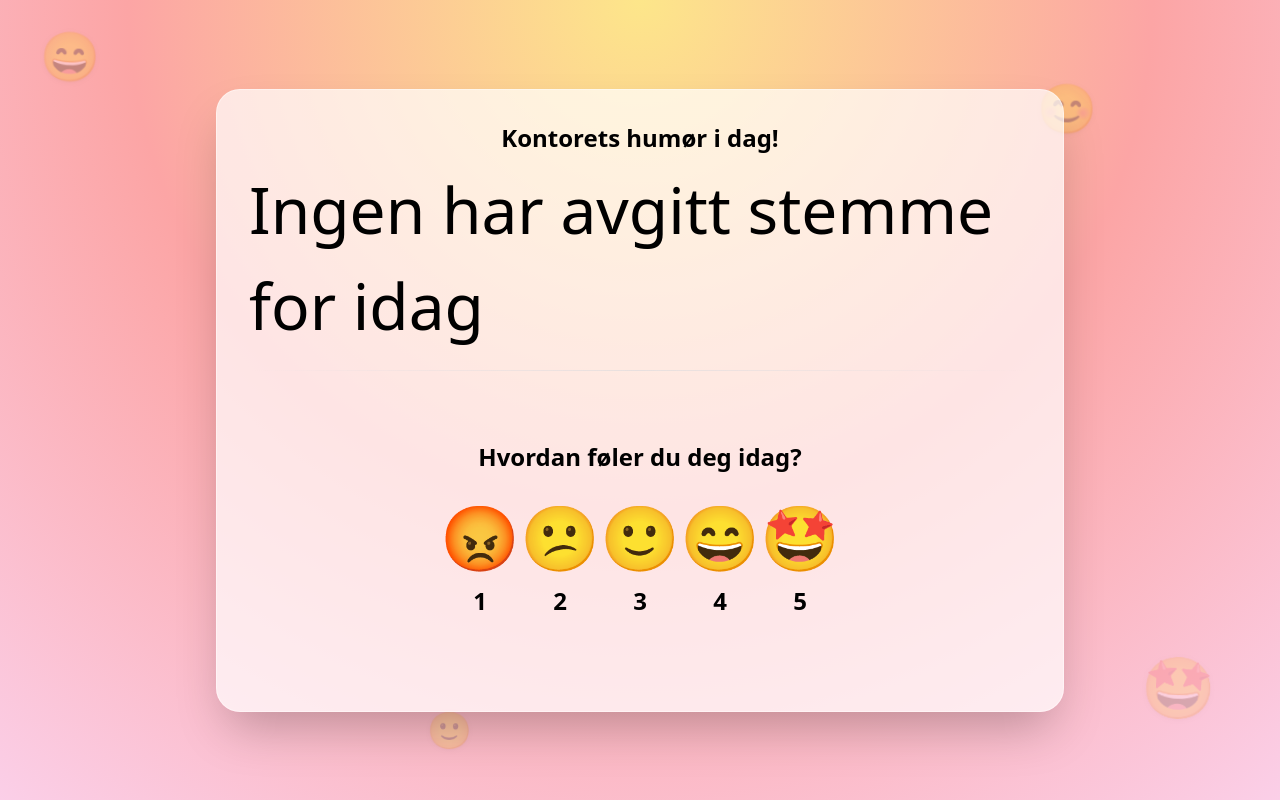
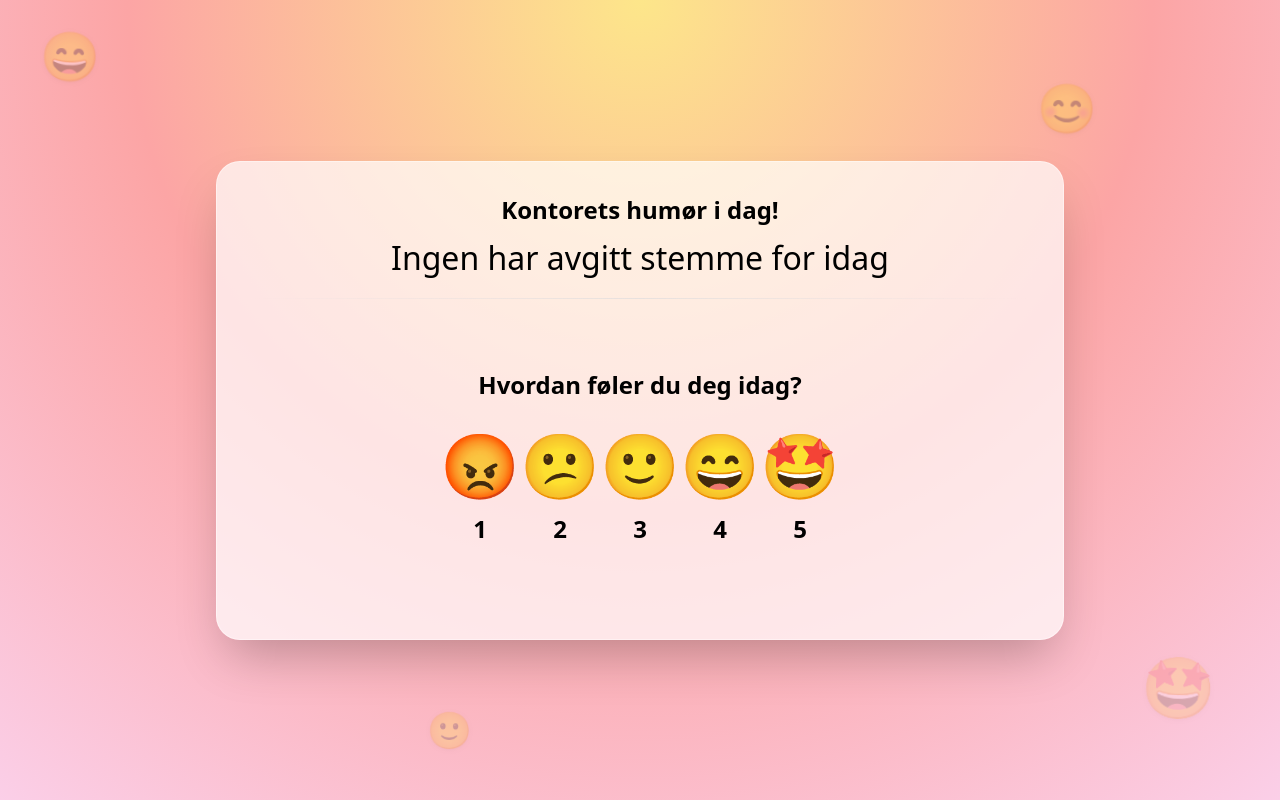
Before and after one commit to FelixAL07/repo, a SvelteKit app: page / in a window 1280 px wide. Built offline with nearby package versions, Linux system fonts and the light colour scheme.

Commit message:
feat: initialize mood variable and add conditional rendering for mood display in TodaysMood component

```diff
--- a/src/components/TodaysMood.svelte
+++ b/src/components/TodaysMood.svelte
@@ -1,12 +1,20 @@
 <script lang="ts">
     import { currentMood } from "../services/moodService";
     import { todaysMood } from "../stores/store";
-    $: mood = currentMood($todaysMood)
+    let mood: string = "";
+    $: mood = currentMood($todaysMood);
 </script>
 
 <div class="flex items-center justify-center gap-1 sm:gap-2 flex-col">
     <h1 class="text-2xl font-bold">Kontorets humør i dag!</h1>
-    <span class="text-[3rem] sm:text-[4rem] transition-all duration-300 ease-out hover:scale-110 hover:opacity-90 cursor-pointer flex items-center justify-center">
-        {mood}
-    </span>
+   <!-- Smaller text if it isnt any votes yet -->
+    {#if mood === "Ingen har avgitt stemme for idag"}
+        <span class="text-[1rem] sm:text-[2rem] transition-all duration-300 ease-out hover:scale-110 hover:opacity-90 cursor-pointer flex items-center justify-center">
+            {mood}
+        </span>
+    {:else}
+        <span class="text-[3rem] sm:text-[4rem] transition-all duration-300 ease-out hover:scale-110 hover:opacity-90 cursor-pointer flex items-center justify-center">
+            {mood}
+        </span>
+    {/if}
 </div>
```
